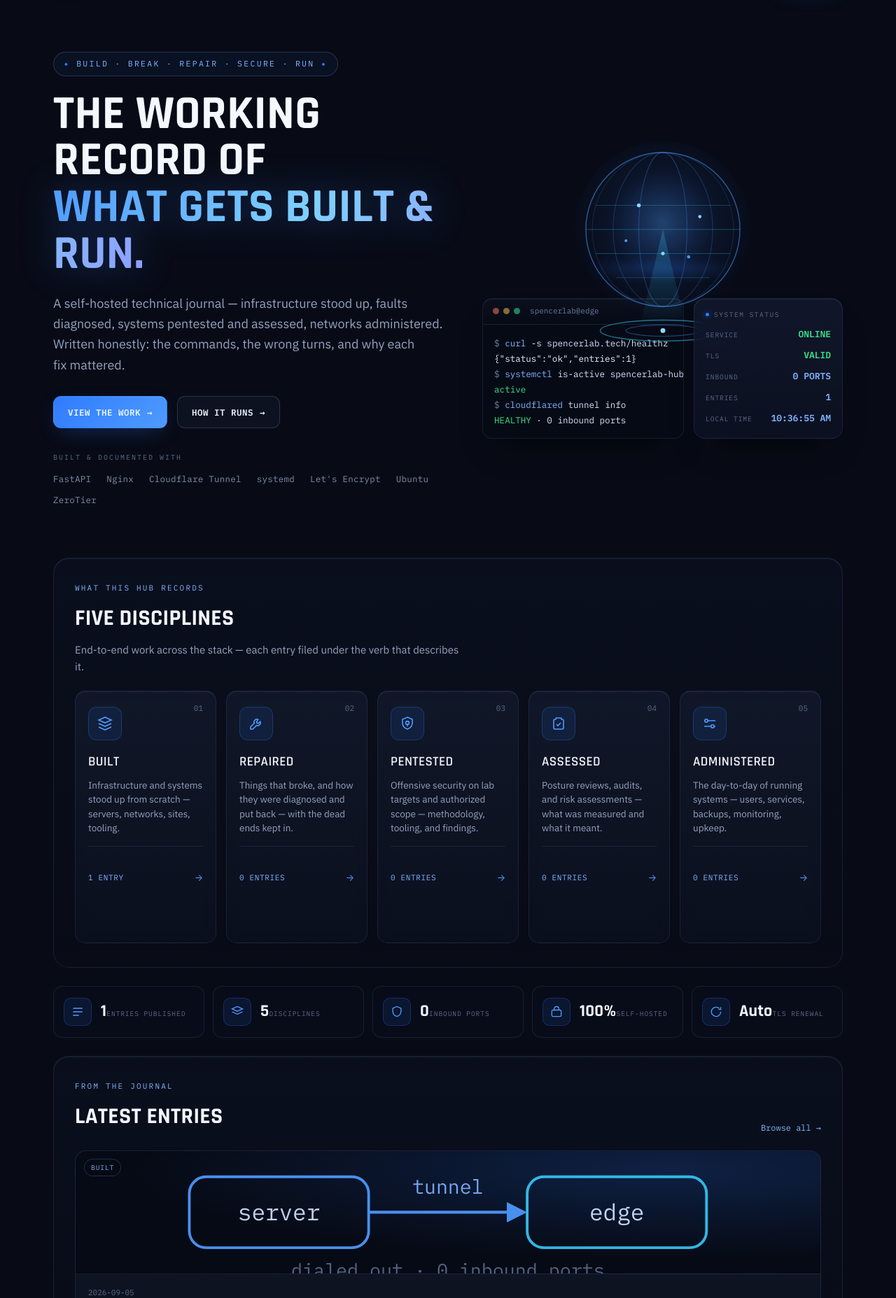
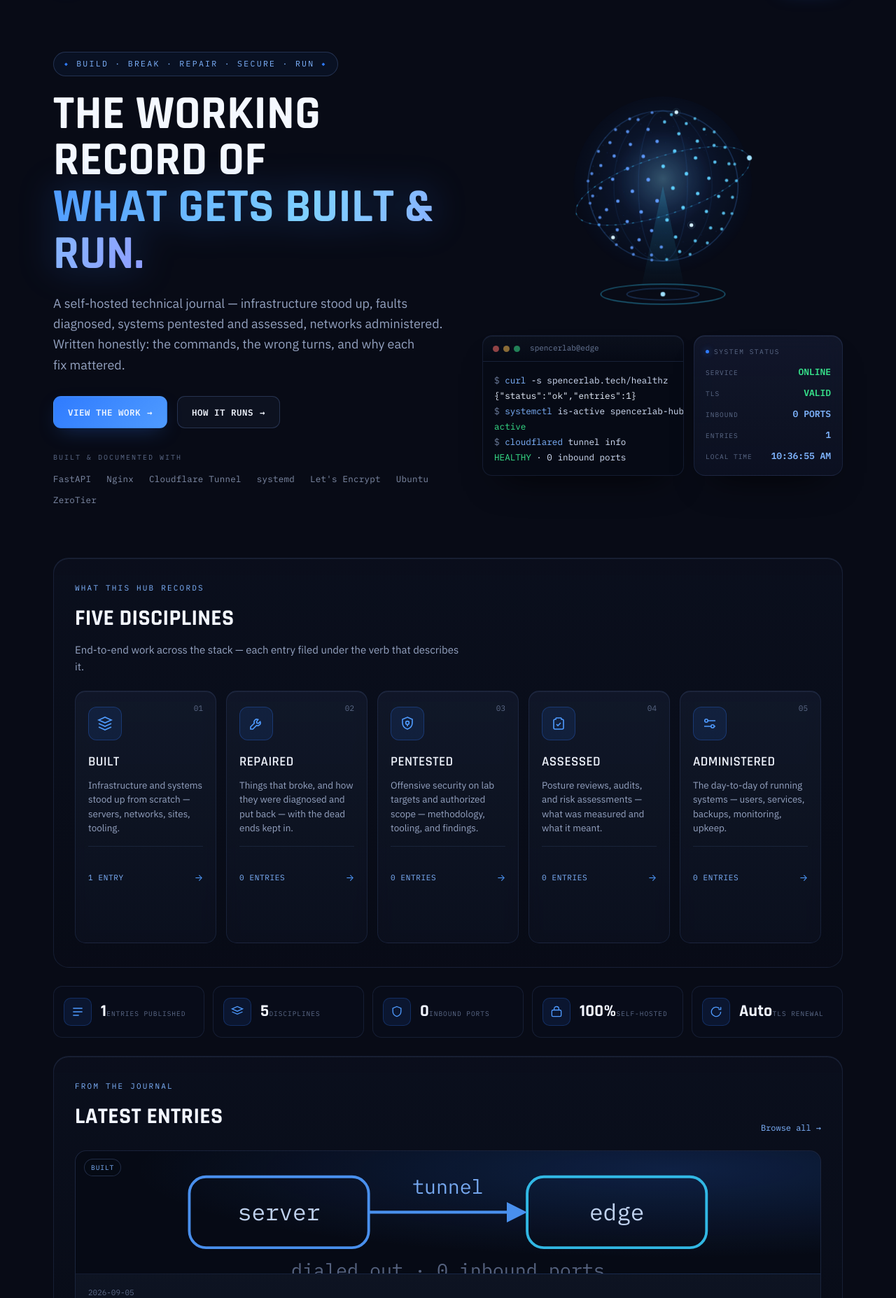
Before and after one commit to spencerawlson/spencerlab-hub, a FastAPI app: page / in a window 1280 px wide. Shown: the part 71-1926 px from the top of the page at 70% size. Run offline with FastAPI, Linux system fonts and the light colour scheme.

Commit message:
Upgrade the hero globe: holographic point-cloud sphere with live motion
Replace the wireframe globe with a depth-shaded Fibonacci-sphere point cloud
(159 dots, near hemisphere bright / far receding, haloed hot nodes), tilted
over a projector base, ringed by a tilted orbital gyro. The cloud is
generated once at startup in main.py (_build_globe_dots) and injected into
the template, so home.html stays readable. Motion is subtle and self-
contained — a dash-flow orbital ring, a breathing core glow, and twinkling
nodes — all disabled under prefers-reduced-motion by the global guard, which
leaves a still-rich static globe. Freed the globe container height for the
taller viewBox and dropped the now-redundant CSS glow.

Co-Authored-By: Claude Opus 4.8 <noreply@anthropic.com>

```diff
--- a/app/main.py
+++ b/app/main.py
@@ -11,7 +11,9 @@ sanitized documents straight in. For now this is the read side.
 from __future__ import annotations
 
 import json
+import math
 import os
+import random
 import re
 from datetime import date
 from pathlib import Path
@@ -42,6 +44,48 @@ CATEGORIES = [
 CAT_BY_SLUG = {c["slug"]: c for c in CATEGORIES}
 for i, c in enumerate(CATEGORIES, 1):
     c["n"] = f"0{i}"
+
+def _build_globe_dots() -> str:
+    """Pre-render the hero globe's point cloud as SVG <circle> markup (computed once).
+
+    A tilted Fibonacci sphere projected orthographically: dots are depth-shaded so the
+    near hemisphere reads bright and the far one recedes, with a few 'hot' nodes haloed.
+    """
+    rnd = random.Random(7)
+    n, cx, cy, r = 156, 160, 150, 104
+    tilt = math.radians(17)
+    ca, sa = math.cos(tilt), math.sin(tilt)
+    pts = []
+    for i in range(n):
+        y = 1 - (i + 0.5) * 2.0 / n
+        rr = math.sqrt(max(0.0, 1 - y * y))
+        theta = math.pi * (1 + 5 ** 0.5) * i
+        x = math.cos(theta) * rr
+        z = math.sin(theta) * rr
+        y2 = y * ca - z * sa
+        z2 = y * sa + z * ca
+        pts.append((z2, cx + x * r, cy - y2 * r, x))
+    pts.sort(key=lambda p: p[0])
+    hot = set(rnd.sample(range(len(pts)), 7))
+    out = []
+    for idx, (z2, sx, sy, x) in enumerate(pts):
+        front = z2 > 0
+        d = (z2 + 1) / 2
+        if idx in hot and front:
+            out.append(f'<circle cx="{sx:.1f}" cy="{sy:.1f}" r="2.6" fill="#d6f2ff"/>')
+            out.append(f'<circle class="tw" cx="{sx:.1f}" cy="{sy:.1f}" r="5.0" fill="none" '
+                       f'stroke="#8fe0ff" stroke-width="0.8" opacity="0.5"/>')
+        elif front:
+            col = "#5fd0ff" if x > 0 else "#5f9bff"
+            out.append(f'<circle cx="{sx:.1f}" cy="{sy:.1f}" r="{1.4 + d * 1.1:.2f}" '
+                       f'fill="{col}" opacity="{0.5 + d * 0.5:.2f}"/>')
+        else:
+            out.append(f'<circle cx="{sx:.1f}" cy="{sy:.1f}" r="{0.7 + d * 0.5:.2f}" '
+                       f'fill="#3f6ecc" opacity="{0.10 + d * 0.22:.2f}"/>')
+    return "\n".join(out)
+
+
+GLOBE_DOTS = _build_globe_dots()
 
 app = FastAPI(title="spencerlab.tech", docs_url=None, redoc_url=None)
 app.mount("/static", StaticFiles(directory=ROOT / "static"), name="static")
@@ -96,6 +140,7 @@ def home(request: Request):
     return templates.TemplateResponse(request, "home.html", {
         "categories": cats, "current_cat": None,
         "featured": featured, "recent": recent, "total_entries": len(_ENTRIES),
+        "globe_dots": GLOBE_DOTS,
     })
 
 
--- a/static/hub.css
+++ b/static/hub.css
@@ -120,10 +120,14 @@ img{max-width:100%}
 
 /* holographic globe + HUD stack (hero right) */
 .deck{display:flex; flex-direction:column; gap:16px}
-.globe{position:relative; height:236px; display:grid; place-items:center; margin-bottom:2px}
-.globe svg{width:min(344px,88%); height:auto; overflow:visible}
-.globe::after{content:""; position:absolute; bottom:4px; width:62%; height:40px;
-  background:radial-gradient(closest-side, var(--glow), transparent 70%); filter:blur(7px)}
+.globe{position:relative; display:grid; place-items:center; margin:-8px 0 2px}
+.globe svg{width:min(330px,92%); height:auto; overflow:visible}
+.globe .g-ring{animation:ringflow 2.6s linear infinite}
+.globe .g-glow{transform-box:fill-box; transform-origin:center; animation:glowpulse 5.5s ease-in-out infinite}
+.globe .tw{transform-box:fill-box; transform-origin:center; animation:twinkle 3.4s ease-in-out infinite}
+@keyframes ringflow{to{stroke-dashoffset:-24}}
+@keyframes glowpulse{0%,100%{opacity:.82; transform:scale(1)} 50%{opacity:1; transform:scale(1.045)}}
+@keyframes twinkle{0%,100%{opacity:.18} 50%{opacity:.72}}
 .hud-row{display:grid; grid-template-columns:1.15fr .85fr; gap:14px}
 @media(max-width:520px){.hud-row{grid-template-columns:1fr}}
 .hud{padding:15px 16px}
--- a/templates/home.html
+++ b/templates/home.html
@@ -22,40 +22,36 @@
 
     <div class="deck">
       <div class="globe" aria-hidden="true">
-        <svg viewBox="0 0 300 300" role="img" aria-label="A holographic wireframe globe.">
+        <svg viewBox="0 0 320 340" role="img" aria-label="A holographic data globe over a projector ring.">
           <defs>
             <radialGradient id="gcore" cx="50%" cy="46%" r="55%">
-              <stop offset="0%" stop-color="#4f9bff" stop-opacity=".38"/>
-              <stop offset="55%" stop-color="#2f7bff" stop-opacity=".08"/>
+              <stop offset="0%" stop-color="#7fd0ff" stop-opacity=".42"/>
+              <stop offset="50%" stop-color="#2f7bff" stop-opacity=".10"/>
               <stop offset="100%" stop-color="#2f7bff" stop-opacity="0"/>
             </radialGradient>
             <linearGradient id="gbeam" x1="0" y1="0" x2="0" y2="1">
-              <stop offset="0%" stop-color="#35c6f4" stop-opacity=".55"/>
+              <stop offset="0%" stop-color="#35c6f4" stop-opacity=".5"/>
               <stop offset="100%" stop-color="#35c6f4" stop-opacity="0"/>
             </linearGradient>
           </defs>
-          <circle cx="150" cy="136" r="110" fill="url(#gcore)"/>
-          <!-- projector beam + base ring -->
-          <path d="M150 136 L120 262 L180 262 Z" fill="url(#gbeam)" opacity=".5"/>
-          <ellipse cx="150" cy="262" rx="78" ry="13" fill="none" stroke="#35c6f4" stroke-width="1.2" opacity=".55"/>
-          <ellipse cx="150" cy="262" rx="46" ry="7" fill="none" stroke="#4f9bff" stroke-width="1" opacity=".4"/>
-          <circle cx="150" cy="262" r="3" fill="#8fd4ff"/>
-          <!-- sphere -->
+          <g class="g-glow"><circle cx="160" cy="150" r="122" fill="url(#gcore)"/></g>
+          <path d="M160 150 L128 300 L192 300 Z" fill="url(#gbeam)" opacity=".45"/>
+          <ellipse cx="160" cy="300" rx="86" ry="14" fill="none" stroke="#35c6f4" stroke-width="1.2" opacity=".55"/>
+          <ellipse cx="160" cy="300" rx="50" ry="8" fill="none" stroke="#4f9bff" stroke-width="1" opacity=".38"/>
+          <circle cx="160" cy="300" r="3.2" fill="#9fe0ff"/>
           <g stroke="#4f9bff" fill="none">
-            <circle cx="150" cy="136" r="96" stroke-opacity=".55" stroke-width="1.2"/>
-            <ellipse cx="150" cy="136" rx="30" ry="96" stroke-opacity=".28"/>
-            <ellipse cx="150" cy="136" rx="62" ry="96" stroke-opacity=".22"/>
-            <ellipse cx="150" cy="136" rx="88" ry="96" stroke-opacity=".16"/>
+            <circle cx="160" cy="150" r="104" stroke-opacity=".34" stroke-width="1.1"/>
+            <ellipse cx="160" cy="150" rx="34" ry="104" stroke-opacity=".16"/>
+            <ellipse cx="160" cy="150" rx="68" ry="104" stroke-opacity=".12"/>
           </g>
-          <g stroke="#35c6f4" fill="none" stroke-opacity=".26" stroke-width="1">
-            <line x1="66" y1="106" x2="234" y2="106"/>
-            <line x1="54" y1="136" x2="246" y2="136"/>
-            <line x1="66" y1="166" x2="234" y2="166"/>
-            <line x1="92" y1="196" x2="208" y2="196"/>
+          <g>
+{{ globe_dots | safe }}
           </g>
-          <g fill="#8fd4ff">
-            <circle cx="120" cy="106" r="2.4"/><circle cx="196" cy="120" r="2"/><circle cx="150" cy="166" r="2.2"/>
-            <circle cx="104" cy="150" r="1.8" fill="#4f9bff"/><circle cx="182" cy="170" r="2" fill="#4f9bff"/>
+          <g fill="none">
+            <ellipse class="g-ring" cx="160" cy="150" rx="126" ry="40" transform="rotate(-18 160 150)"
+              stroke="#35c6f4" stroke-opacity=".55" stroke-width="1.3" stroke-dasharray="3 9"/>
+            <ellipse cx="160" cy="150" rx="126" ry="40" transform="rotate(-18 160 150)" stroke="#4f9bff" stroke-opacity=".18" stroke-width="1"/>
+            <circle cx="286" cy="150" r="3.4" fill="#9fe0ff" transform="rotate(-18 160 150)"/>
           </g>
         </svg>
       </div>
```
